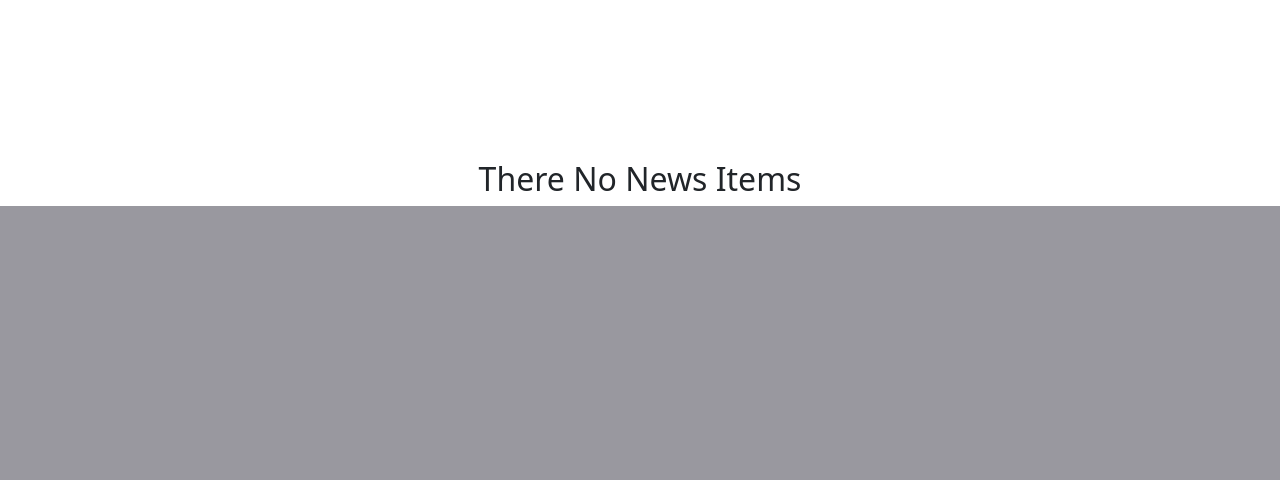
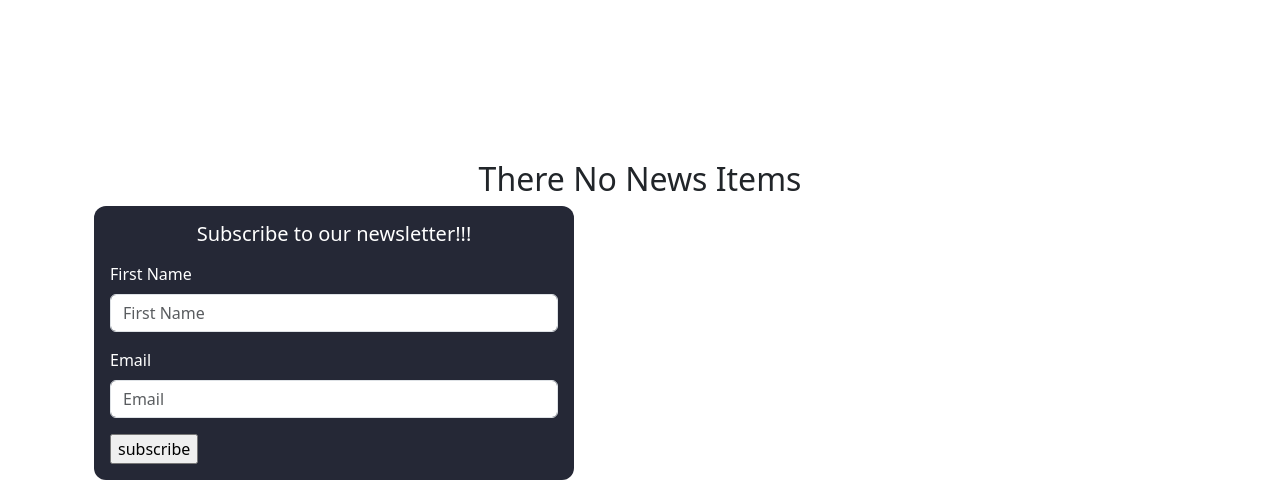
Before and after one commit to AtienoObwanda/MoringaTribune, a Django app: template news/templates/allNews/today.html in a window 1280 px wide. Shown: the part 704-1184 px from the top of the page. Before the commit the page ends 910 px from the top, so only its background shows below. Run offline with Django 4.2, Linux system fonts and the light colour scheme; the template is opened without the code that fills it: values that come from a table or form of the project are taken from there, others are empty; some libraries are stand-ins or nearby versions.

Commit message:
Adding newsletter form template

```diff
--- a/news/templates/allNews/today.html
+++ b/news/templates/allNews/today.html
@@ -1,5 +1,5 @@
 {%extends 'allNews/base.html'%}
-
+{% load django_bootstrap5 %}
 {% block content %}
 {{ block.super}}
 
@@ -54,9 +54,24 @@
   <h2 class="text-center">There No News Items</h2>
   <!-- Looping through news end   -->
   {% endfor %}
+<!--NEWSLETTER-->
+<div class="container-fluid">
+ <div class="col-md-2">
+   <div class="card" style="width:30rem;">
+      <div class="card-body">
+        <h5 class="card-title text-center"> Subscribe to our newsletter!!!</h5>
+               <!-- subtitle -->
+            <p class="card-text"></p>
+            <form action="{% url 'newsOfToday' %}" method="post">
+              {% csrf_token %}
+              {% bootstrap_form nForm layout='inline' %}
+              <input type="submit" value="subscribe">
 
-
+            </form>
+      </div>
+   </div>
+ </div>
+</div>
 </div>
 
-
 {% endblock %}
```
Also changed, not shown: news/views.py (+4 -4 lines).
